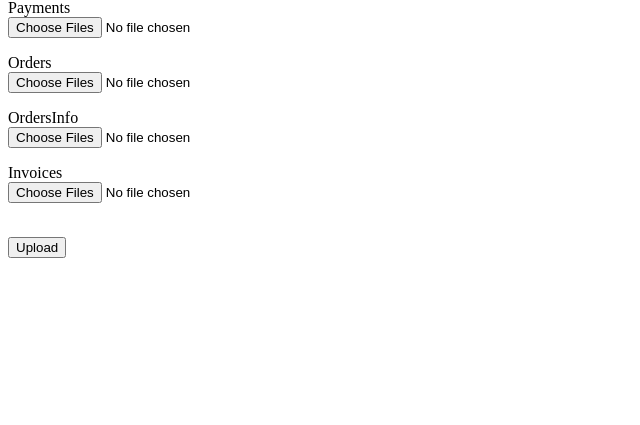
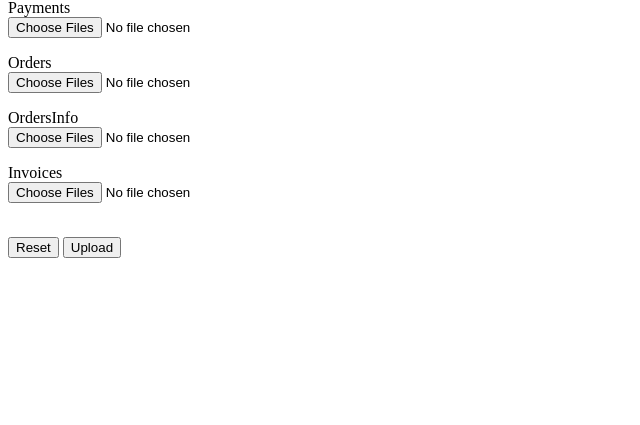
Before and after one commit to fundevogel/knv-pypal-flask, a Flask app: page / in a window 1280 px wide. Shown: the part 67-492 px from the top of the page, without its empty margins (0-640 px from the left). Run offline with Flask 2, Linux system fonts and the light colour scheme; parts of the project's set-up code (start-up, migrations or seed data) failed here and were passed over.

Commit message:
Adding reset button

```diff
--- a/templates/index.html
+++ b/templates/index.html
@@ -24,6 +24,7 @@
         <input type=file multiple name=invoices>
       </p>
       <br>
+      <input type="reset" value="Reset">
       <input type=submit value=Upload>
     </form>
   </body>
```
